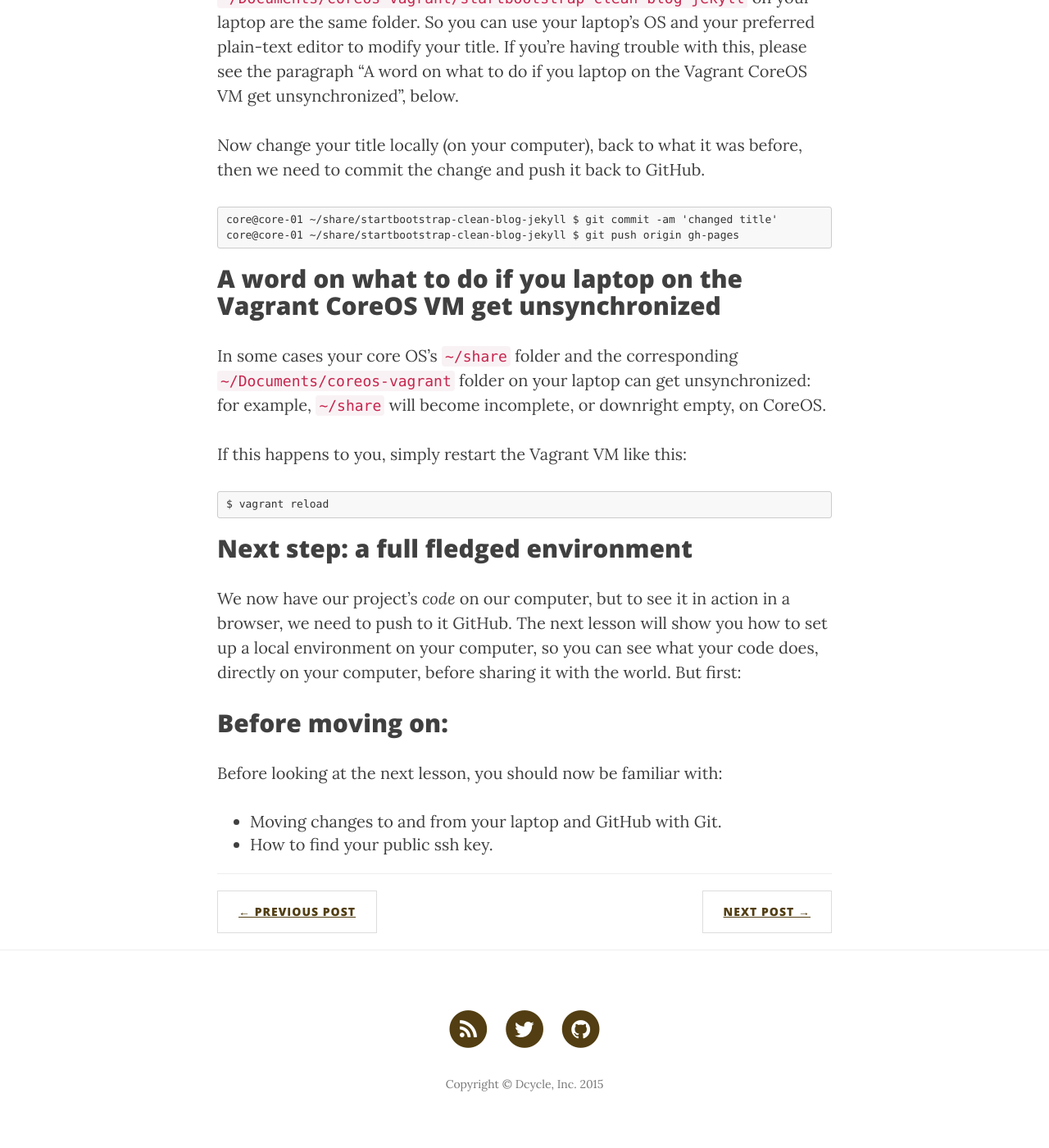
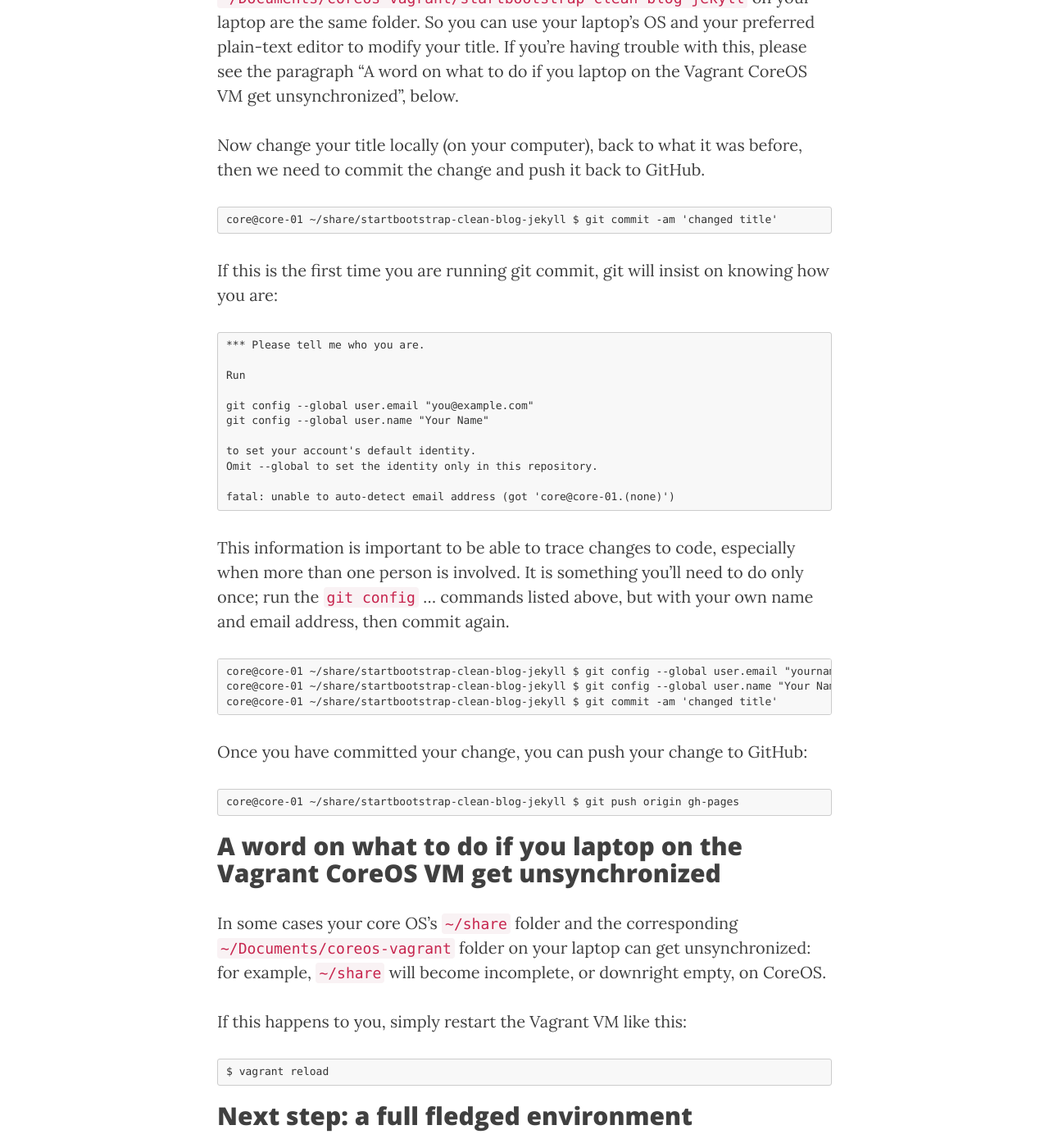
Before and after one commit to dcycle/dcycleu, a Jekyll site: the page built from _posts/2015-03-30-01-local-environment.md, in a window 1280 px wide and 1400 px high, scrolled down 7213 px. Shown: the whole window at 82% size. Built offline with Jekyll 4.4.1, drawn with Linux system fonts in a browser that asks for light colours; nearby versions of some CDN libraries.

Commit message:
Issue #7 git config global

```diff
--- a/_posts/2015-03-30-01-local-environment.md
+++ b/_posts/2015-03-30-01-local-environment.md
@@ -150,6 +150,29 @@ Because of shared folders, `~/share/startbootstrap-clean-blog-jekyll` ad `~/Docu
 Now change your title locally (on your computer), back to what it was before, then we need to commit the change and push it back to GitHub.
 
     core@core-01 ~/share/startbootstrap-clean-blog-jekyll $ git commit -am 'changed title'
+
+If this is the first time you are running git commit, git will insist on knowing how you are:
+
+    *** Please tell me who you are.
+
+    Run
+
+    git config --global user.email "you@example.com"
+    git config --global user.name "Your Name"
+
+    to set your account's default identity.
+    Omit --global to set the identity only in this repository.
+
+    fatal: unable to auto-detect email address (got 'core@core-01.(none)')
+
+This information is important to be able to trace changes to code, especially when more than one person is involved. It is something you'll need to do only once; run the `git config` ... commands listed above, but with your own name and email address, then commit again.
+
+    core@core-01 ~/share/startbootstrap-clean-blog-jekyll $ git config --global user.email "yourname@example.com"
+    core@core-01 ~/share/startbootstrap-clean-blog-jekyll $ git config --global user.name "Your Name"
+    core@core-01 ~/share/startbootstrap-clean-blog-jekyll $ git commit -am 'changed title'
+
+Once you have committed your change, you can push your change to GitHub:
+
     core@core-01 ~/share/startbootstrap-clean-blog-jekyll $ git push origin gh-pages
 
 A word on what to do if you laptop on the Vagrant CoreOS VM get unsynchronized
```
